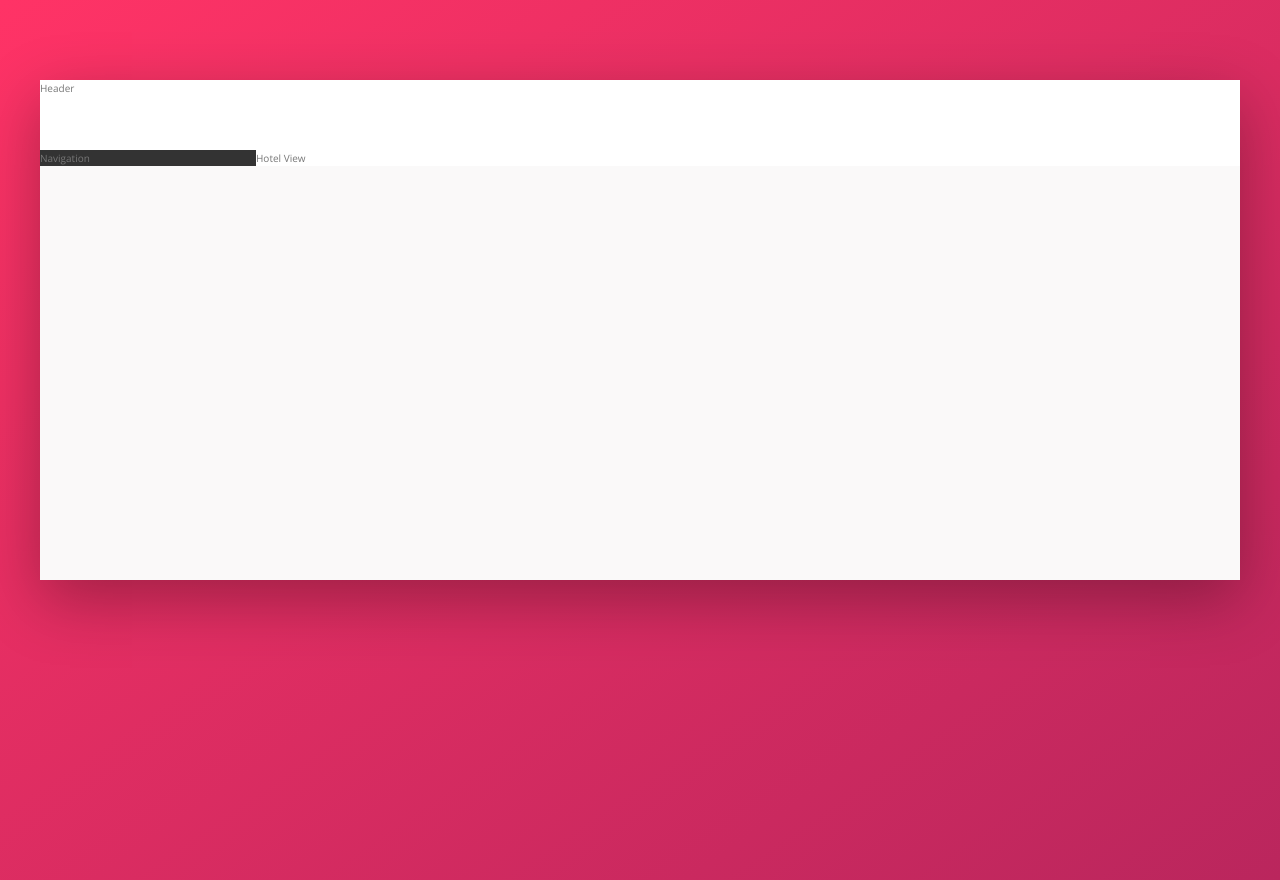
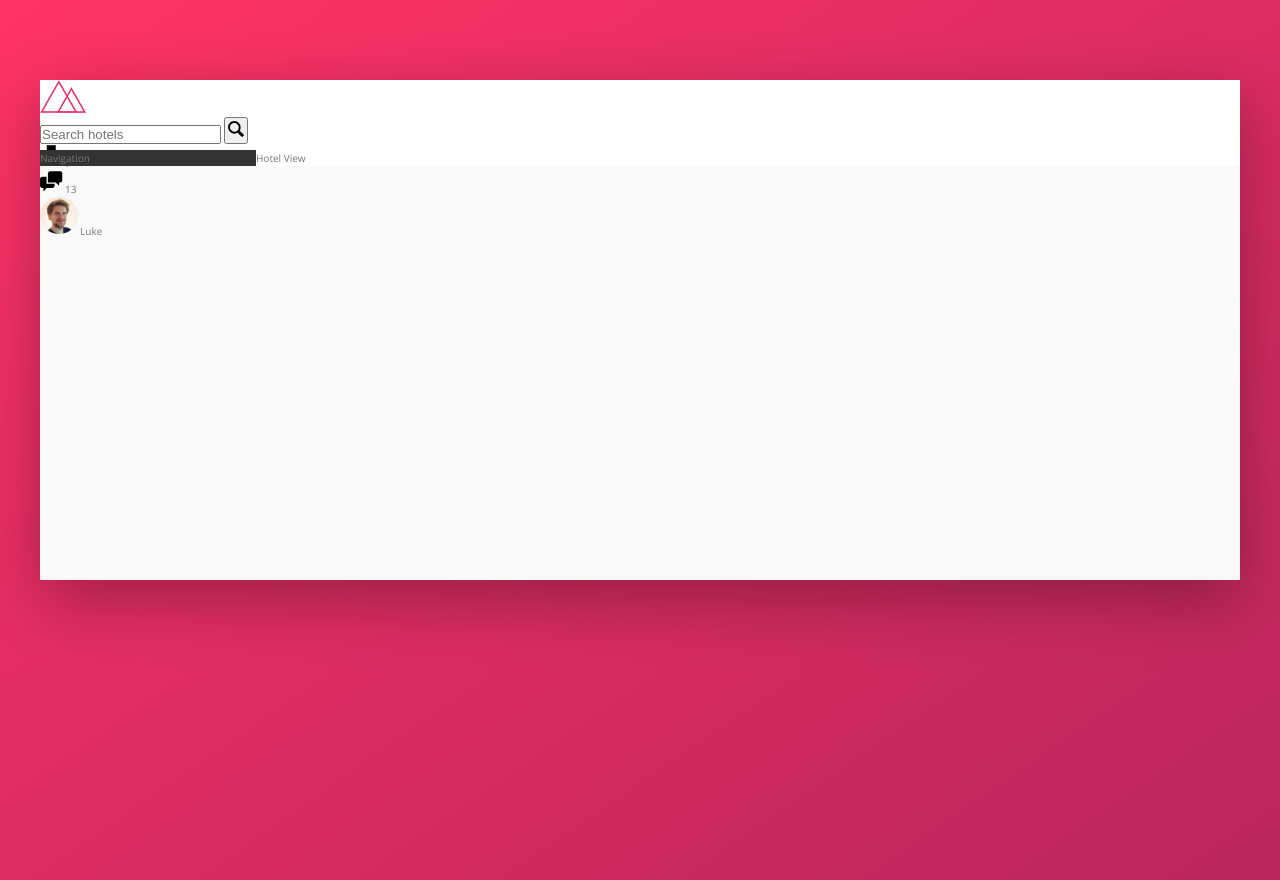
Before and after one commit to LKb22/trillo-page, a website: page index.html in a window 1280 px wide. Drawn offline with nearby package versions, Linux system fonts and the light colour scheme; files that its build step writes are made by us from their sources.

Commit message:
icons and components partial initiated for header

```diff
--- a/index.html
+++ b/index.html
@@ -13,7 +13,39 @@
     <body>
         <div class="container">
           <header class="header">
-            Header
+            <img src="/img/logo.png" alt="trillo logo" class="logo">
+
+            <form action="#" class="search">
+              <input type="text" class="search__input" placeholder="Search hotels">
+              <button class="search__button">
+                <svg class="search__icon">
+                  <use xlink:href="/img/sprite.svg#icon-magnifying-glass"></use>
+                </svg>
+              </button>
+            </form>
+
+            <nav class="user-nav">
+              <div class="user-nav__icon-box">
+                <svg class="user-nav__icon">
+                  <use xlink:href="/img/sprite.svg#icon-bookmark"></use>
+                </svg>
+
+                <span class="user-nav__notification">7</span>
+              </div>
+
+              <div class="user-nav__icon-box">
+                <svg class="user-nav__icon">
+                  <use xlink:href="/img/sprite.svg#icon-chat"></use>
+                </svg>
+
+                <span class="user-nav__notification">13</span>
+              </div>
+
+              <div class="user-nav__user">
+                <img src="/img/user.jpg" alt="User photo" class="user-nav__user-photo">
+                <span class="user-nav__user-name">Luke</span>
+              </div>
+            </nav>
           </header>
 
           <div class="content">
--- a/sass/_components.scss
+++ b/sass/_components.scss
@@ -0,0 +1,44 @@
+// LOGO
+.logo {
+  height: 3.25rem;
+}
+
+// SEARCH BOX
+.search {
+
+  &__input {
+  }
+
+  &__button {
+  }
+
+  &__icon {
+    height: 2rem;
+    width: 2rem;
+  }
+}
+
+// USER NAVIGATION
+.user-nav {
+  &__icon-box {
+  }
+
+  &__icon {
+    height: 2.25rem;
+    width: 2.25rem;
+  }
+
+  &__notification {
+  }
+
+  &__user {
+  }
+
+  &__user-photo {
+    height: 3.75rem;
+    border-radius: 50%;
+  }
+
+  &__user-name {
+  }
+}
```
Also changed, not shown: 1 other file.
